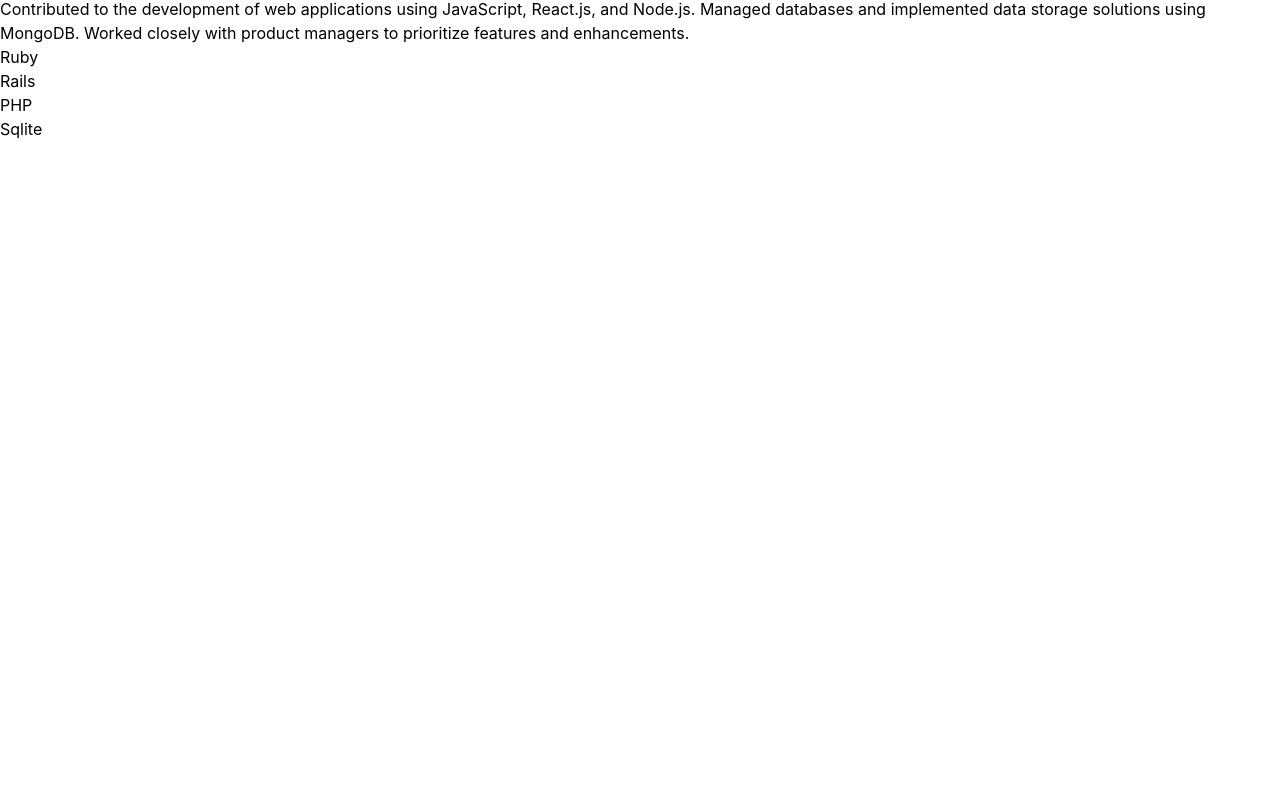
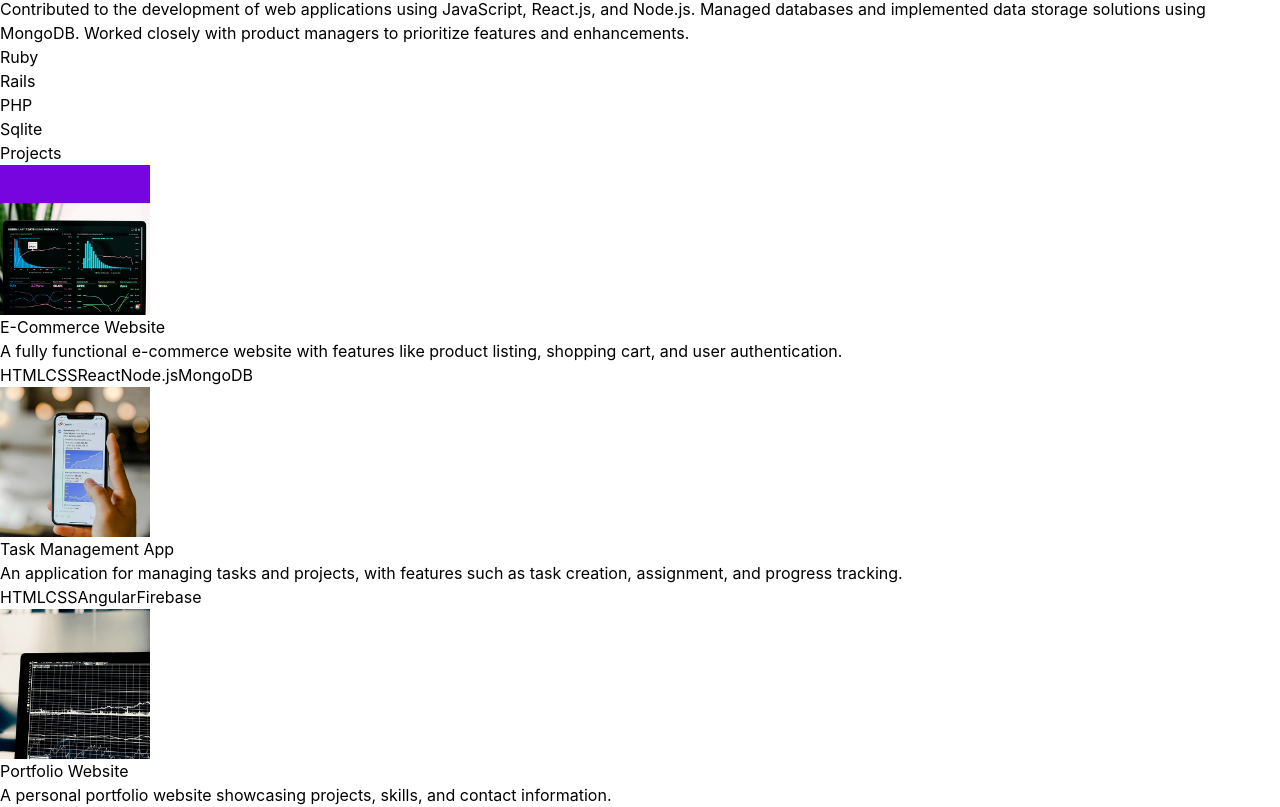
Before and after one commit to Vermaji8620/new_resume, a React (Vite) app: page / in a window 1280 px wide. Shown: the part 2135-2942 px from the top of the page. Before the commit the page ends 2276 px from the top, so only its background shows below. Built offline with nearby package versions, Linux system fonts and the light colour scheme.

Commit message:
project section added

```diff
--- a/src/App.jsx
+++ b/src/App.jsx
@@ -2,6 +2,7 @@
 import Experience from "./components/Experience";
 import Hero from "./components/Hero";
 import Navbar from "./components/Navbar";
+import Projects from "./components/Projects";
 import Technologies from "./components/Technologies";
 
 const App = () => {
@@ -16,6 +17,7 @@
         <About />
         <Technologies />
         <Experience />
+        <Projects/>
       </div>
     </div>
   );
--- /dev/null
+++ b/src/components/Projects.jsx
@@ -0,0 +1,39 @@
+import { PROJECTS } from "../constants/index.js";
+
+const Projects = () => {
+  return (
+    <div className="border-b border-neutral-900 pb-4">
+      <h1 className="my-20 text-center text-4xl">Projects</h1>
+        <div>
+          {PROJECTS.map((project, index) => (
+            <div key={index} className="flex flex-wrap lg:justify-center mb-8">
+              <div className="w-full lg:w-1/4">
+                <img
+                  src={project.image}
+                  width={150}
+                  height={150}
+                  alt={project.title}
+                  className="mb-6 rounded"
+                />
+              </div>
+              <div className="w-full text-sm max-w-xl text-start lg:w-3/4">
+                <h6 className="mb-2 font-semibold">{project.title}</h6>
+                <p className="mb-4 text-neutral-400">{project.description}</p>
+                {project.technologies.map((technology, index) => (
+                  <span
+                    key={index}
+                    className="mr-2 rounded bg-neutral-900 px-2 py-1 text-sm font-medium text-purple-900"
+                  >
+                    {technology}
+                  </span>
+                ))}
+              </div>
+            </div>
+          ))}
+        </div>
+
+    </div>
+  );
+};
+
+export default Projects;
```
